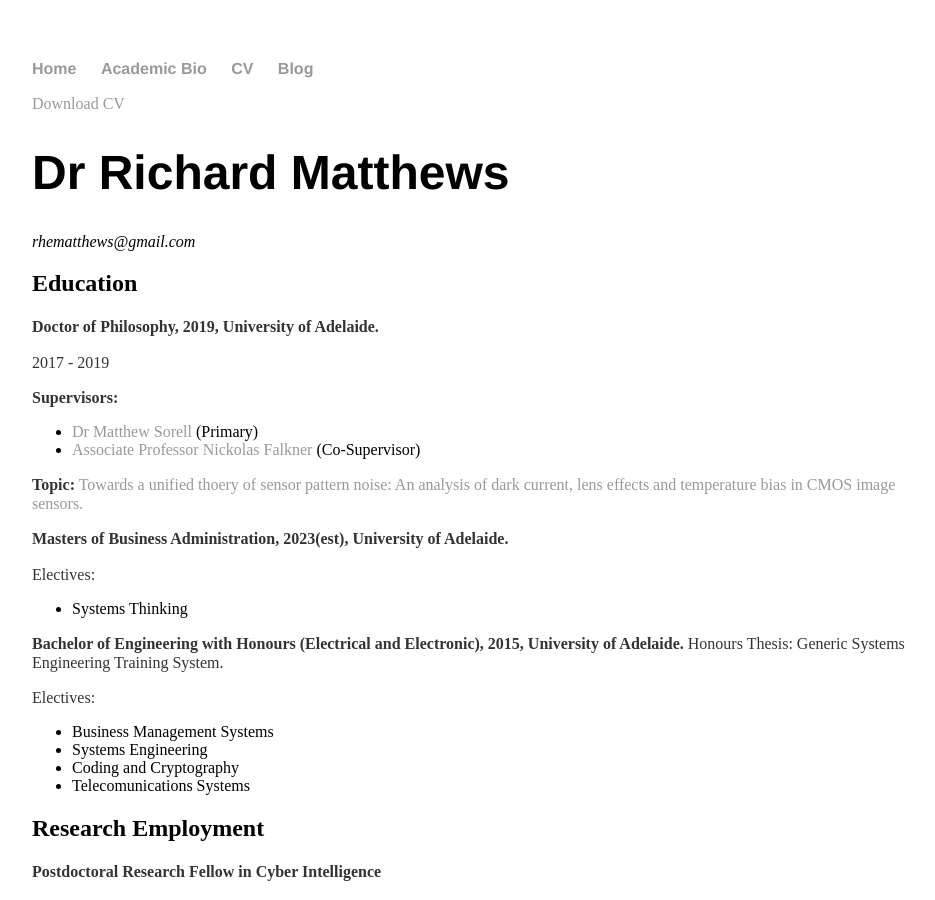
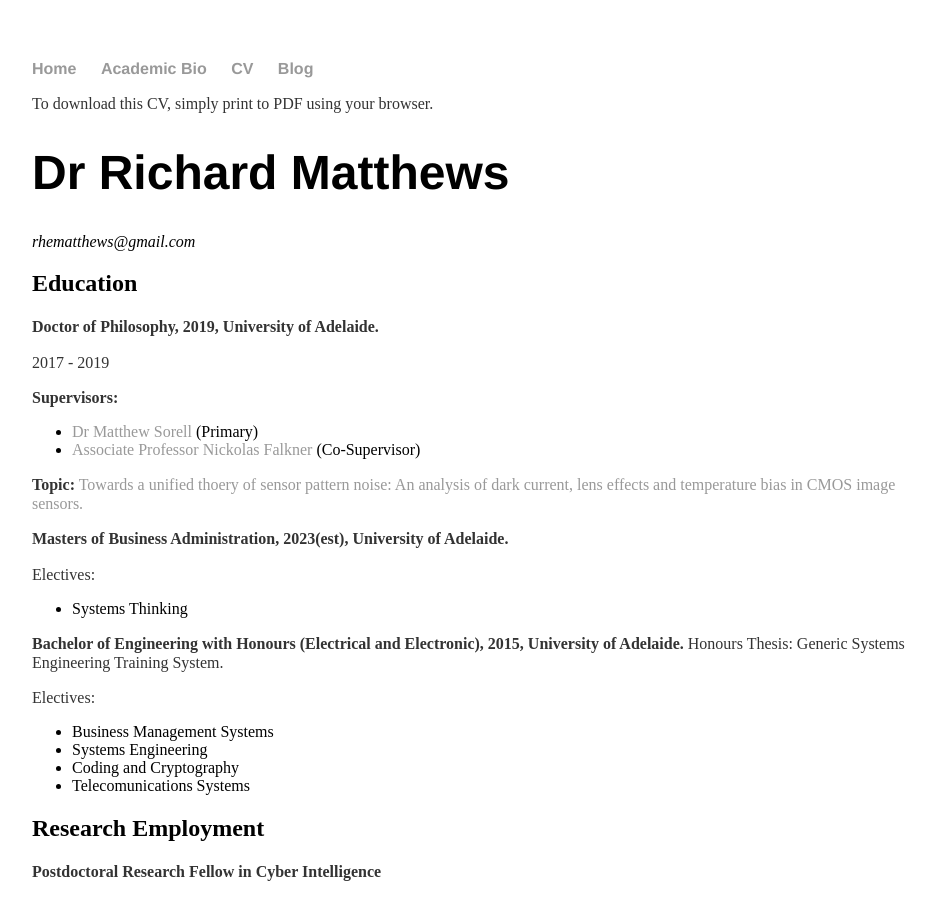
Before and after one commit to rhematt/rhematt.github.io, a Jekyll site: the page built from cv/index.md, in a window 1280 px wide and 900 px high. Shown: the whole window, without its empty margins (160-1095 px from the left). Built offline with Jekyll 4.4.1, drawn with Linux system fonts in a browser that asks for light colours; our own code applies the rules of GitHub Pages for plain Markdown files.

Commit message:
Update index.md

```diff
--- a/cv/index.md
+++ b/cv/index.md
@@ -4,7 +4,8 @@
 permalink:/cv/
 ---
 
-<a href="#" class="download" title="Download CV as PDF">Download CV</a>
+To download this CV, simply print to PDF using your browser.
+
 # Dr Richard Matthews
 <address>
 <span class="obfuscate">moc.liamg@swehttamehr</span>
```
